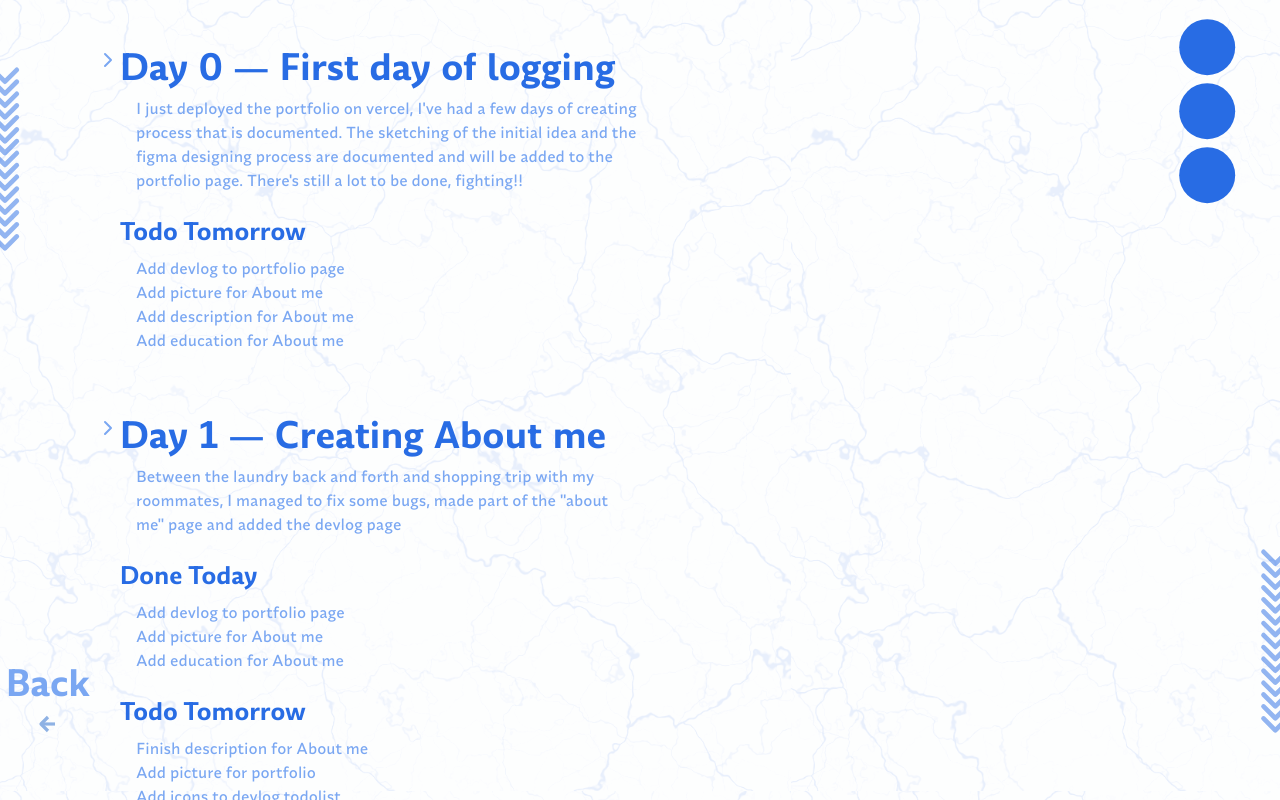
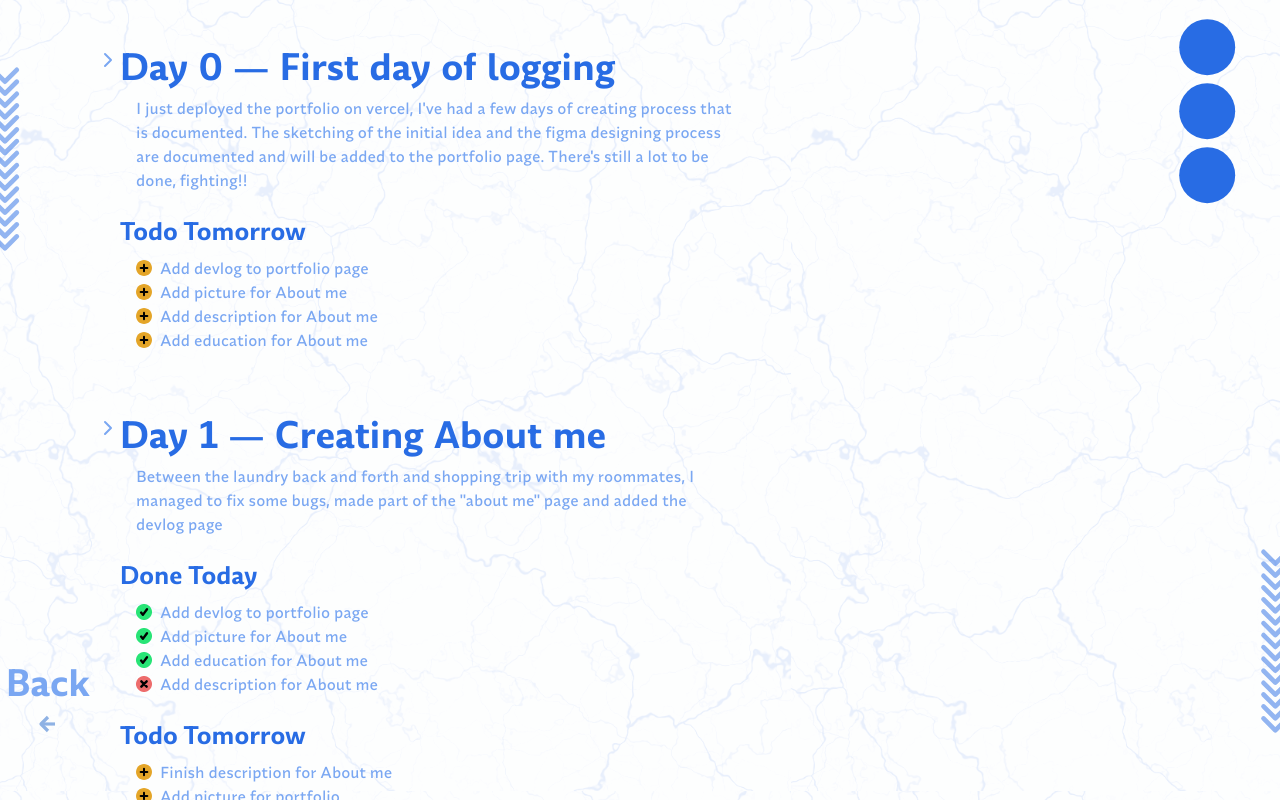
Before and after one commit to Ch3ru09/portfolio, a Next.js app: page /project/portfolio/devlog in a window 1280 px wide. Shown: the top 800 px of the page. Built offline with nearby package versions, Linux system fonts and the light colour scheme.

Commit message:
added icons to devlog

```diff
--- /dev/null
+++ b/src/app/(home)/project/portfolio/devlog/Addmark.tsx
@@ -0,0 +1,31 @@
+export default function Addmark() {
+  return (
+    <svg
+      width="256"
+      height="256"
+      viewBox="0 0 256 256"
+      fill="none"
+      xmlns="http://www.w3.org/2000/svg"
+      className="h-4 w-auto aspect-square"
+    >
+      <g clipPath="url(#clip0_44_93)">
+        <path
+          d="M256 128C256 57.3333 198.667 0 128 0C57.3333 0 0 57.3333 0 128C0 198.667 57.3333 256 128 256C198.667 256 256 198.667 256 128Z"
+          fill="#E4A528"
+        />
+        <path
+          d="M128 74.6667V181.333M181.333 128H74.6667"
+          stroke="black"
+          strokeWidth="32"
+          strokeLinecap="round"
+          strokeLinejoin="round"
+        />
+      </g>
+      <defs>
+        <clipPath id="clip0_44_93">
+          <rect width="256" height="256" fill="white" />
+        </clipPath>
+      </defs>
+    </svg>
+  );
+}
--- /dev/null
+++ b/src/app/(home)/project/portfolio/devlog/Checkmark.tsx
@@ -0,0 +1,31 @@
+export default function Checkmark() {
+  return (
+    <svg
+      width="214"
+      height="214"
+      viewBox="0 0 214 214"
+      fill="none"
+      xmlns="http://www.w3.org/2000/svg"
+      className="h-4 w-auto aspect-square"
+    >
+      <g clipPath="url(#clip0_44_90)">
+        <path
+          d="M214.25 107C214.25 47.7891 166.211 -0.25 107 -0.25C47.7891 -0.25 -0.25 47.7891 -0.25 107C-0.25 166.211 47.7891 214.25 107 214.25C166.211 214.25 214.25 166.211 214.25 107Z"
+          fill="#28E476"
+        />
+        <path
+          d="M147 70L91.7 145L68 115"
+          stroke="black"
+          strokeWidth="32"
+          strokeLinecap="round"
+          strokeLinejoin="round"
+        />
+      </g>
+      <defs>
+        <clipPath id="clip0_44_90">
+          <rect width="214" height="214" fill="white" />
+        </clipPath>
+      </defs>
+    </svg>
+  );
+}
--- /dev/null
+++ b/src/app/(home)/project/portfolio/devlog/Crossmark.tsx
@@ -0,0 +1,31 @@
+export default function Crossmark() {
+  return (
+    <svg
+      width="214"
+      height="214"
+      viewBox="0 0 214 214"
+      fill="none"
+      xmlns="http://www.w3.org/2000/svg"
+      className="h-4 w-auto aspect-square"
+    >
+      <g clipPath="url(#clip0_44_87)">
+        <path
+          d="M214.25 107C214.25 47.7891 166.211 -0.25 107 -0.25C47.7891 -0.25 -0.25 47.7891 -0.25 107C-0.25 166.211 47.7891 214.25 107 214.25C166.211 214.25 214.25 166.211 214.25 107Z"
+          fill="#ED6C6C"
+        />
+        <path
+          d="M142.75 142.75L71.25 71.25M71.25 142.75L142.75 71.25"
+          stroke="black"
+          strokeWidth="32"
+          strokeLinecap="round"
+          strokeLinejoin="round"
+        />
+      </g>
+      <defs>
+        <clipPath id="clip0_44_87">
+          <rect width="214" height="214" fill="white" />
+        </clipPath>
+      </defs>
+    </svg>
+  );
+}
--- a/src/app/(home)/project/portfolio/devlog/SmallChevron.tsx
+++ b/src/app/(home)/project/portfolio/devlog/SmallChevron.tsx
@@ -11,9 +11,9 @@ export default function SmallChevron() {
       <path
         d="M6 9L12 15L18 9"
         stroke="currentColor"
-        stroke-width="2"
-        stroke-linecap="round"
-        stroke-linejoin="round"
+        strokeWidth="2"
+        strokeLinecap="round"
+        strokeLinejoin="round"
       />
     </svg>
   );
--- a/src/app/(home)/project/portfolio/devlog/page.tsx
+++ b/src/app/(home)/project/portfolio/devlog/page.tsx
@@ -1,9 +1,12 @@
 import Logs from "@/assets/portfolio/devlog.json";
 import SmallChevron from "./SmallChevron";
+import Checkmark from "./Checkmark";
+import Crossmark from "./Crossmark";
+import Addmark from "./Addmark";
 
 export default function Devlog() {
   return (
-    <ul className="flex flex-col gap-16 mt-12 w-1/2 mb-12">
+    <ul className="flex flex-col gap-16 mt-12 max-w-160 mb-12">
       {Logs.map((log, i) => {
         return (
           <li key={i} className="flex">
@@ -16,14 +19,27 @@ export default function Devlog() {
                 <h2>{log.title}</h2>
               </div>
               <p className="ml-4 mt-2">{log.log}</p>
-              {log.is_done.length > 0 && (
+              {(log.is_done.length > 0 || log.not_done.length > 0) && (
                 <>
                   <h3 className="mt-6 text-primary text-2xl font-heading font-bold">
                     Done Today
                   </h3>
                   <ul className="ml-4 mt-2">
                     {log.is_done.map((todo, j) => {
-                      return <li key={j}>{todo}</li>;
+                      return (
+                        <li key={j} className="flex items-center gap-2">
+                          <Checkmark />
+                          <p>{todo}</p>
+                        </li>
+                      );
+                    })}
+                    {log.not_done.map((todo, j) => {
+                      return (
+                        <li key={j} className="flex items-center gap-2">
+                          <Crossmark />
+                          <p>{todo}</p>
+                        </li>
+                      );
                     })}
                   </ul>
                 </>
@@ -35,7 +51,12 @@ export default function Devlog() {
                   </h3>
                   <ul className="ml-4 mt-2">
                     {log.todos.map((todo, j) => {
-                      return <li key={j}>{todo}</li>;
+                      return (
+                        <li key={j} className="flex items-center gap-2">
+                          <Addmark />
+                          <p>{todo}</p>
+                        </li>
+                      );
                     })}
                   </ul>
                 </>
--- a/src/assets/portfolio/devlog.json
+++ b/src/assets/portfolio/devlog.json
@@ -4,6 +4,7 @@
     "title": "First day of logging",
     "log": "I just deployed the portfolio on vercel, I've had a few days of creating process that is documented. The sketching of the initial idea and the figma designing process are documented and will be added to the portfolio page. There's still a lot to be done, fighting!!",
     "is_done": [],
+    "not_done": [],
     "todos": [
       "Add devlog to portfolio page",
       "Add picture for About me",
@@ -20,6 +21,7 @@
       "Add picture for About me",
       "Add education for About me"
     ],
+    "not_done": ["Add description for About me"],
     "todos": [
       "Finish description for About me",
       "Add picture for portfolio",
```
